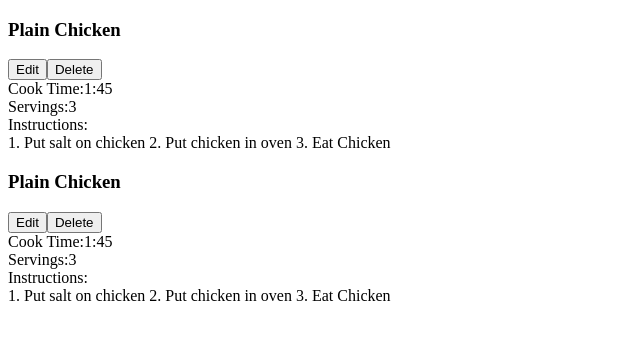
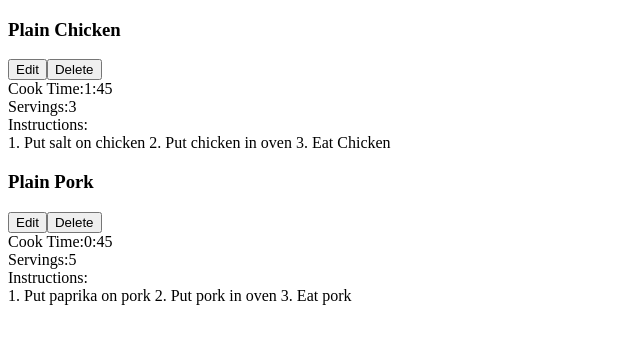
Before and after one commit to cenacrharsh/recipe-book-react-app, a React (Create React App) app: page / in a window 1280 px wide. Shown: the top 344 px of the page, without its empty margins (0-640 px from the left). Built offline with nearby package versions, Linux system fonts and the light colour scheme.

Commit message:
made recipe list dynamic

```diff
--- a/src/App.js
+++ b/src/App.js
@@ -2,7 +2,25 @@
 import RecipeList from "./RecipeList";
 
 function App() {
-  return <RecipeList />;
+  return <RecipeList recipes={sampleRecipes}/>
 }
 
+const sampleRecipes = [
+  {
+    id: 1,
+    name: "Plain Chicken",
+    servings: 3,
+    cookingTime: "1:45",
+    instructions:
+      "1. Put salt on chicken\n2. Put chicken in oven\n3. Eat Chicken",
+  },
+  {
+    id: 2,
+    name: "Plain Pork",
+    servings: 5,
+    cookingTime: "0:45",
+    instructions: "1. Put paprika on pork\n2. Put pork in oven\n3. Eat pork",
+  },
+];
+
 export default App;
--- a/src/Recipe.js
+++ b/src/Recipe.js
@@ -1,10 +1,12 @@
 import React from "react";
 
-export default function Recipe() {
+export default function Recipe(props) {
+  const { name, cookingTime, instructions, servings } = props;
+
   return (
     <div>
       <div>
-        <h3>Plain Chicken</h3>
+        <h3>{name}</h3>
         <div>
           <button>Edit</button>
           <button>Delete</button>
@@ -13,15 +15,15 @@
 
       <div>
         <span>Cook Time:</span>
-        <span>1:45</span>
+        <span>{cookingTime}</span>
       </div>
       <div>
         <span>Servings:</span>
-        <span>3</span>
+        <span>{servings}</span>
       </div>
       <div>
         <span>Instructions:</span>
-        <div>1. Put salt on chicken 2. Put chicken in oven 3. Eat Chicken</div>
+        <div>{instructions}</div>
       </div>
     </div>
   );
--- a/src/RecipeList.js
+++ b/src/RecipeList.js
@@ -3,11 +3,12 @@
 /* COMPONENTS */
 import Recipe from "./Recipe";
 
-export default function RecipeList() {
+export default function RecipeList({ recipes }) {
   return (
     <div>
-      <Recipe />
-      <Recipe />
+      {recipes.map((recipe) => {
+        return <Recipe key={recipe.id} {...recipe} />;
+      })}
     </div>
   );
 }
```
